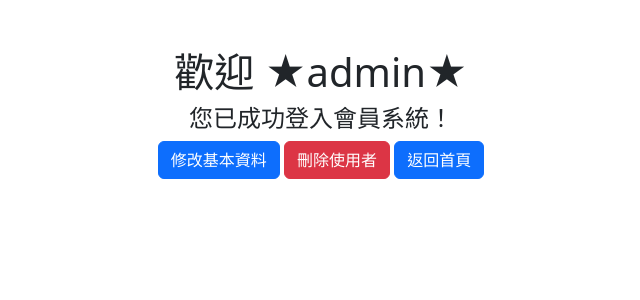
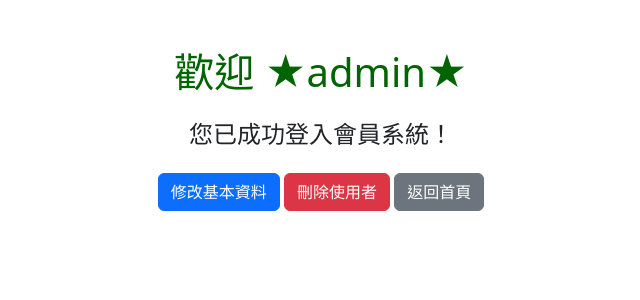
Before and after one commit to a123920713/member_login_register_system, a Flask app: page /welcome/1 in a window 1280 px wide. Shown: the part 56-356 px from the top of the page, without its empty margins (319-959 px from the left). Run offline with Flask 3, Linux system fonts and the light colour scheme; data comes from the database, SQL or seed files in the repository; both versions use the stored data as it was after the commit.

Commit message:
Initial commit

```diff
--- a/app.py
+++ b/app.py
@@ -163,7 +163,7 @@ def edit_profile(iid):
             cursor.execute("SELECT username FROM members WHERE iid = ?", (iid,))
             username = cursor.fetchone()[0]
 
-        return render_template('welcome.html', username=f"★{username}★", iid=iid)
+        return render_template('welcome.html', username=f"{username}", iid=iid)
 
     # GET 方法，查詢使用者資料顯示表單
     with sqlite3.connect(DB_NAME) as conn:
--- a/static/css/style.css
+++ b/static/css/style.css
@@ -9,3 +9,12 @@
     height: 45px;
     padding-left: 260px;
 }
+.introtext{
+    font-size: 1.5rem;
+}
+.errortext{
+    color: red;
+}
+.maintext{
+    color: darkgreen;
+}
--- a/templates/error.html
+++ b/templates/error.html
@@ -2,8 +2,8 @@
 {% block title %}錯誤{% endblock %}
 {% block content %}
 <div class="container text-center mt-5">
-    <h1 class="text">發生錯誤</h1>
-    <p class="fs-4">{{ message }}</p>
+    <h1 class="text mb-4">錯誤</h1>
+    <p class="fs-4  errortext">{{ message }}</p>
 
     <div class="mt-4">
         <a href="javascript:history.back()" class="btn btn-primary m-2">返回前一頁</a>
--- a/templates/index.html
+++ b/templates/index.html
@@ -4,7 +4,7 @@
 {% block content %}
 <div class="text-center mt-5">
     <h1 class="mb-4">會員系統首頁</h1>
-    <p class="mb-4">歡迎使用會員系統，請選擇以下操作：</p>
+    <p class="mb-4 introtext">歡迎使用會員系統，請選擇以下操作：</p>
     <a href="{{ url_for('login') }}" class="btn btn-primary me-2">登入</a>
     <a href="{{ url_for('register') }}" class="btn btn-success">註冊</a>
 </div>
--- a/templates/welcome.html
+++ b/templates/welcome.html
@@ -2,13 +2,13 @@
 {% block title %}歡迎{% endblock %}
 {% block content %}
 <div class="container text-center mt-5">
-    <h1>歡迎 {{ username | add_stars }}</h1>
-    <h4 class="text">您已成功登入會員系統！</h4>
+    <h1 class = "mb-4 maintext">歡迎 {{ username | add_stars }}</h1>
+    <h4 class="mb-4 text">您已成功登入會員系統！</h4>
 </div>
 <div class="text-center">
-    <a href="{{ url_for('edit_profile', iid=iid) }}" class="btn btn-primary">修改基本資料</a>
+    <a href="{{ url_for('edit_profile', iid=iid) }}" class="btn btn-primary ">修改基本資料</a>
     <a href="#" class="btn btn-danger" onclick="confirmDelete('{{ iid }}')">刪除使用者</a>
-    <a href="{{ url_for('index') }}" class="btn btn-primary">返回首頁</a>
+    <a href="{{ url_for('index') }}" class="btn btn-secondary">返回首頁</a>
 </div>
 <script>
 function confirmDelete(iid) {
```
Also changed, not shown: membership.db.
